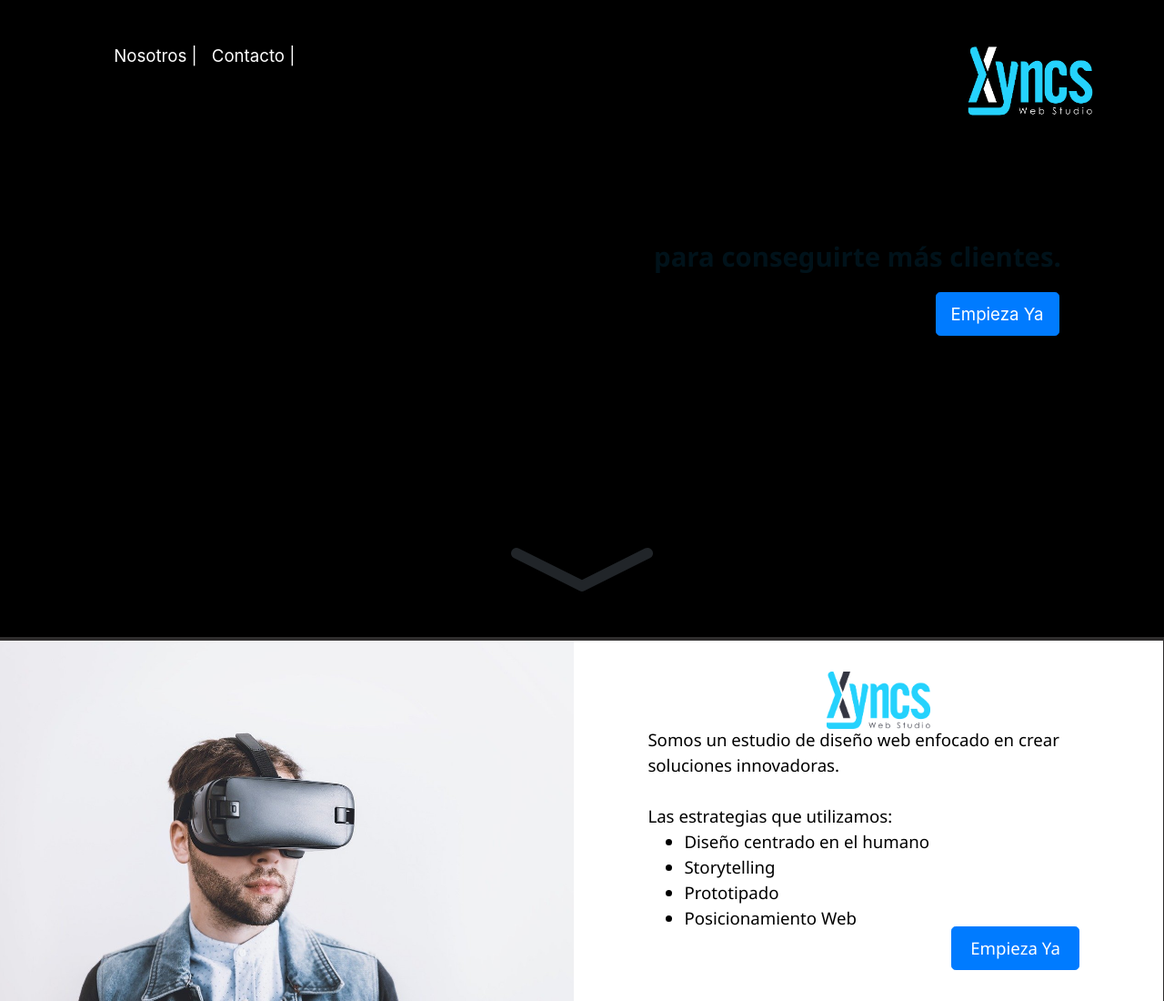
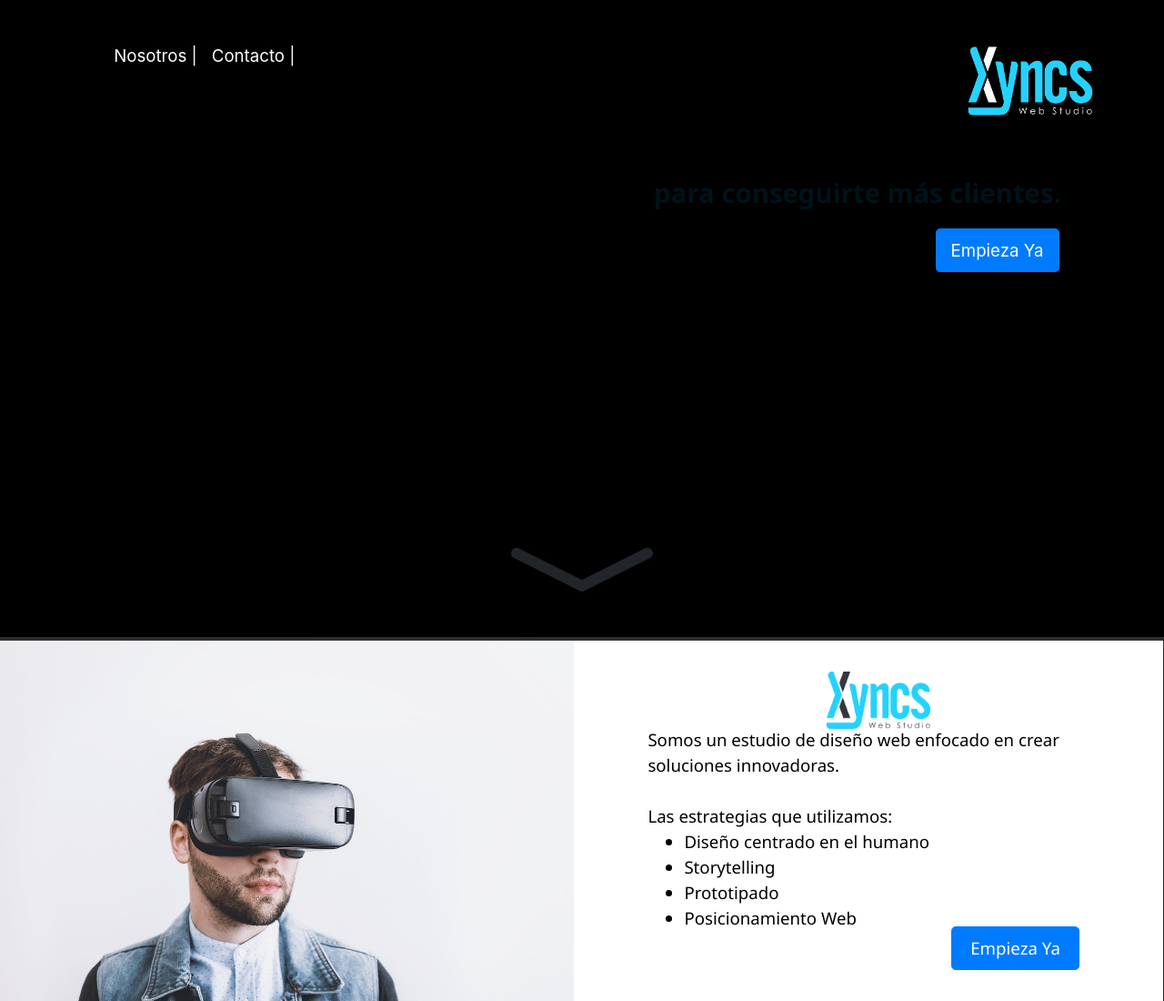
Before and after one commit to alecvipa/Xyncs-landingPage, a website: page public/index.html in a window 1280 px wide. Shown: the top 1100 px of the page at 91% size. Drawn offline with nearby package versions, Linux system fonts and the light colour scheme.

Commit message:
changed nubeTitle style: bottom from 60% to 70%

```diff
--- a/public/style.css
+++ b/public/style.css
@@ -35,7 +35,7 @@ a:hover {
 }
 .nubeTitle {
     position: relative;
-    bottom: 60%;
+    bottom: 70%;
     color: black;
     margin-left: 1.8%;
 }
```
